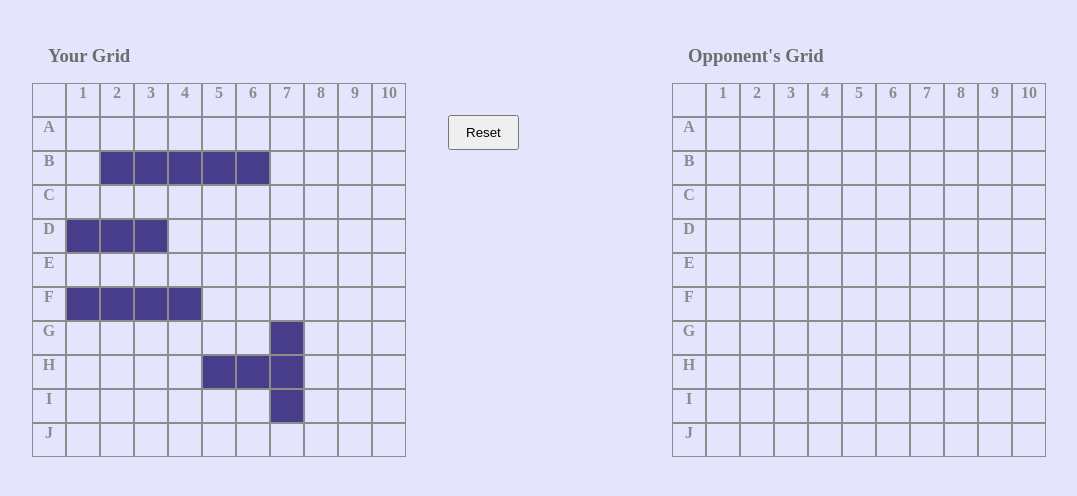
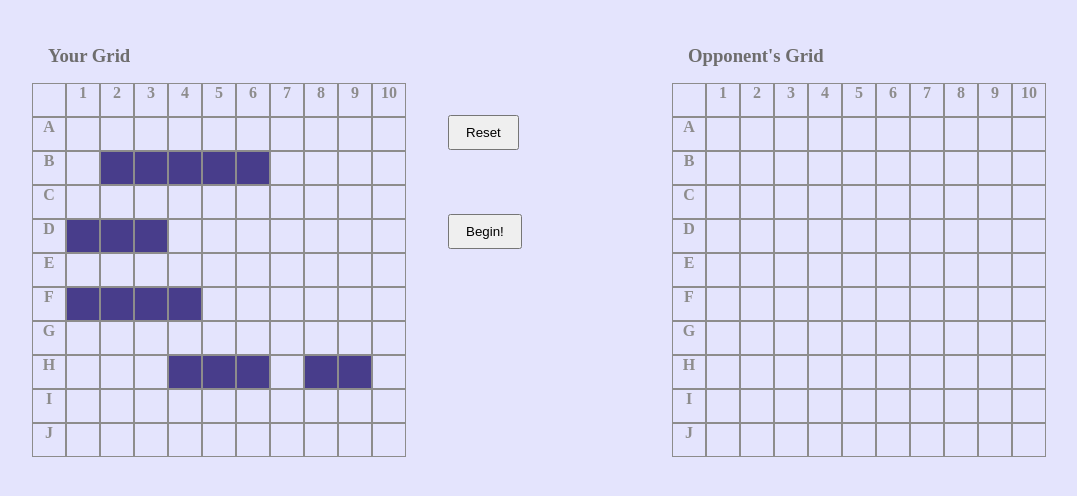
Before and after one commit to viiiofpentacles/battleship, a website built with webpack: page dist/index.html in a window 1280 px wide. Shown: the part 96-592 px from the top of the page, without its empty margins (0-1077 px from the left). Built offline with nearby package versions, Linux system fonts and the light colour scheme.

Commit message:
Fixed overlapping ships

```diff
--- a/src/DOM.js
+++ b/src/DOM.js
@@ -1,13 +1,4 @@
-import { generateAllShipCoords } from './shipplacement.js';
-
-function shipSetup (gameboard) {
-    let shipCoords = generateAllShipCoords();
-    let shipSizes = [5, 4 ,3, 3, 2];
-    for (let i = 0; i < 5; i++) {
-        gameboard.placeShip(shipSizes[i], shipCoords[i]);
-    }
-    return shipCoords;
-};
+import { shipSetup } from './gameboard.js';
 
 function updateUserShipDisplay (coords) {
       for (let i = 0; i < coords.length; i++) {
@@ -27,8 +18,8 @@
     })
     gameboard.ships = [];
     const shipCoords = shipSetup(gameboard);
+    console.log(shipCoords);
     updateUserShipDisplay(shipCoords);
-    console.log(gameboard.ships)
 })
 };
 
@@ -41,4 +32,4 @@
 function attackLoop () {
 };
 
-export { shipSetup, updateUserShipDisplay, resetButton }
+export { updateUserShipDisplay, resetButton }
--- a/src/gameboard.js
+++ b/src/gameboard.js
@@ -1,4 +1,5 @@
-import { ShipFactory } from './ship.js'
+import { ShipFactory } from './ship.js';
+import { generateAllShipCoords } from './shipplacement.js';;
 
 function Gameboard() {
   return {
@@ -30,4 +31,13 @@
     }
 }
 
-export { Gameboard }
+function shipSetup (gameboard) {
+  let shipCoords = generateAllShipCoords();
+  let shipSizes = [5, 4 ,3, 3, 2];
+  for (let i = 0; i < 5; i++) {
+      gameboard.placeShip(shipSizes[i], shipCoords[i]);
+  }
+  return shipCoords;
+};
+
+export { Gameboard, shipSetup }
--- a/src/index.js
+++ b/src/index.js
@@ -1,13 +1,13 @@
 import './style.css'
-import { Gameboard } from './gameboard.js';
+import { Gameboard, shipSetup } from './gameboard.js';
 import { Player } from './player.js';
-import { shipSetup, updateUserShipDisplay, resetButton } from './DOM.js';
+import { updateUserShipDisplay, resetButton } from './DOM.js';
 
 const userPlayer = Player();
 const computerPlayer = Player();
 const userBoard = Gameboard();
 const computerBoard = Gameboard();
 
-resetButton(userBoard);
 const shipCoords = shipSetup(userBoard);
 updateUserShipDisplay(shipCoords);
+resetButton(userBoard);
--- a/src/shipplacement.js
+++ b/src/shipplacement.js
@@ -54,57 +54,60 @@
 function generateAllShipCoords () {
     const shipsLengths = [5, 4, 3, 3, 2];
     let allCoords = [];
+    let allUsedCoords = []
     let firstCoinToss = coinToss();
     if (firstCoinToss === 0) {
-        allCoords.push(generateShipCoordsHorizontal(shipsLengths[0]));
+        let firstCoord = generateShipCoordsHorizontal(shipsLengths[0]);
+        allCoords.push(firstCoord);
+        firstCoord.forEach(coord => {
+            allUsedCoords.push(coord);
+        })
     } else {
-        allCoords.push(generateShipCoordsVertical(shipsLengths[0]));
+        let firstCoord = generateShipCoordsVertical(shipsLengths[0]);
+        allCoords.push(firstCoord);
+        firstCoord.forEach(coord => {
+            allUsedCoords.push(coord);
+        })
     };
     for (let i = 1; i < 5; i++ ) {
         let subsequentCoinToss =  coinToss();
-        let newShip;
-          if (subsequentCoinToss === 0) {
+        if (subsequentCoinToss === 0) {
             let clash = true;
             while (clash === true) {
-                newShip = generateShipCoordsHorizontal(shipsLengths[i]);
-                loopA: for (let i = 0; i < newShip.length; i++) {
-                    for (let a = 0; a < allCoords.length; a++) {
-                        for (let i = 0; i < allCoords[a].length; i++) {
-                            if (allCoords[a].indexOf(newShip[i]) !== -1) {
-                                clash = true;
-                                break loopA;
-                            } else {
-                                clash = false;
-                            }
-                        }
-                    }
+                let checkArray = [];
+                let newShip = generateShipCoordsHorizontal(shipsLengths[i]);
+                for (let c = 0; c < newShip.length; c++) {
+                        checkArray.push(allUsedCoords.indexOf(newShip[c]));
                 }
+            if(checkArray.every(index => index == (-1))) {
+                clash = false;
                 allCoords.push(newShip);
-                clash = false;
+                newShip.forEach(coord => {
+                    allUsedCoords.push(coord);
+                });
+                break;
+            }
             }
         } else {
-            let newShip;
             let clash = true;
             while (clash === true) {
-                newShip = generateShipCoordsVertical(shipsLengths[i]);
-                loopA: for (let i = 0; i < newShip.length; i++) {
-                    for (let a = 0; a < allCoords.length; a++) {
-                        for (let i =0; i < allCoords[a].length; i++) {
-                            if (allCoords[a].indexOf(newShip[i]) !== -1) {
-                                clash = true;
-                                break loopA;
-                            } else {
-                                clash = false;
-                            }
-                        }
-                    }
+                let checkArray = [];
+                let newShip = generateShipCoordsHorizontal(shipsLengths[i]);
+                for (let c = 0; c < newShip.length; c++) {
+                        checkArray.push(allUsedCoords.indexOf(newShip[c]));
                 }
+            if(checkArray.every(index => index == (-1))) {
+                clash = false;
+                allCoords.push(newShip);
+                newShip.forEach(coord => {
+                    allUsedCoords.push(coord);
+                })
+                break;
             }
-            allCoords.push(newShip);
-            clash = false;
+            }
         }
     }
-          return allCoords;
+    return allCoords;
 }
 
 export { generateShipCoordsHorizontal, generateShipCoordsVertical, generateAllShipCoords }
--- a/src/style.css
+++ b/src/style.css
@@ -27,10 +27,6 @@
     margin: 2rem;
     margin-left: 3rem;
     padding: 0.5rem 1rem;
-}
-
-button:hover {
-    cursor: pointer;
 }
 
 .square {
```
Also changed, not shown: dist/index.html, dist/main.js.
